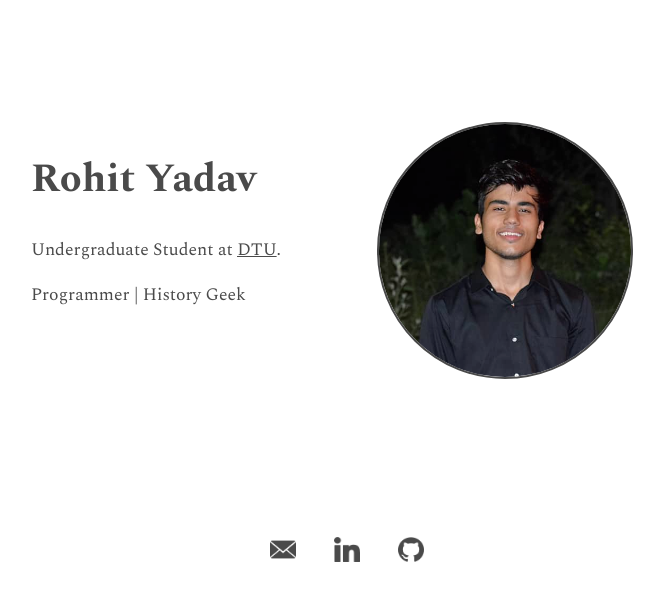
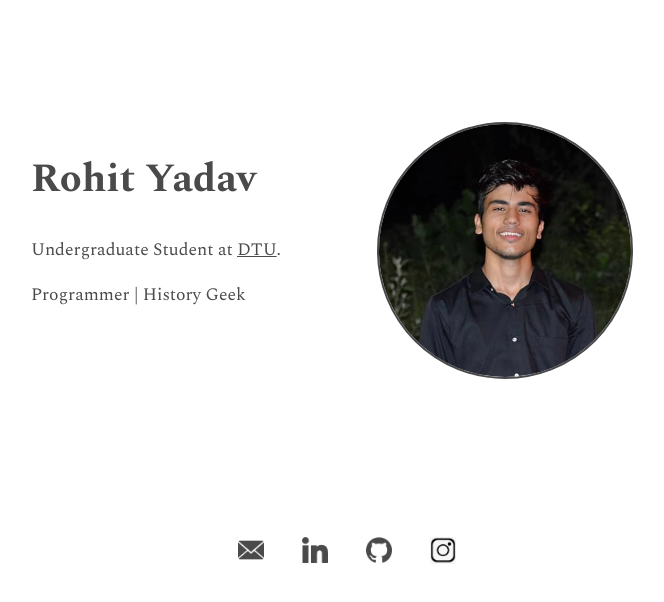
Before and after one commit to rohityadav2604/rohityadav2604.github.io, a plain HTML site: page index.html in a window 1280 px wide. Shown: the whole page, without its empty margins (293-957 px from the left). Drawn offline with nearby package versions, Linux system fonts and the light colour scheme.

Commit message:
added instagram

```diff
--- a/index.html
+++ b/index.html
@@ -29,6 +29,7 @@
 <a href="https://www.linkedin.com/in/rohit-yadav-7b276a166/"><img src="./assets/linkedin.png"></a>
 
 <a href="https://github.com/rohityadav2604"><img src="./assets/github.png"></a>
+<a href="https://www.instagram.com/__rohityadav2604/"><img src="./assets/insta.png"</a>
 
 
 
```
Also changed, not shown: assets/insta.png (added).
